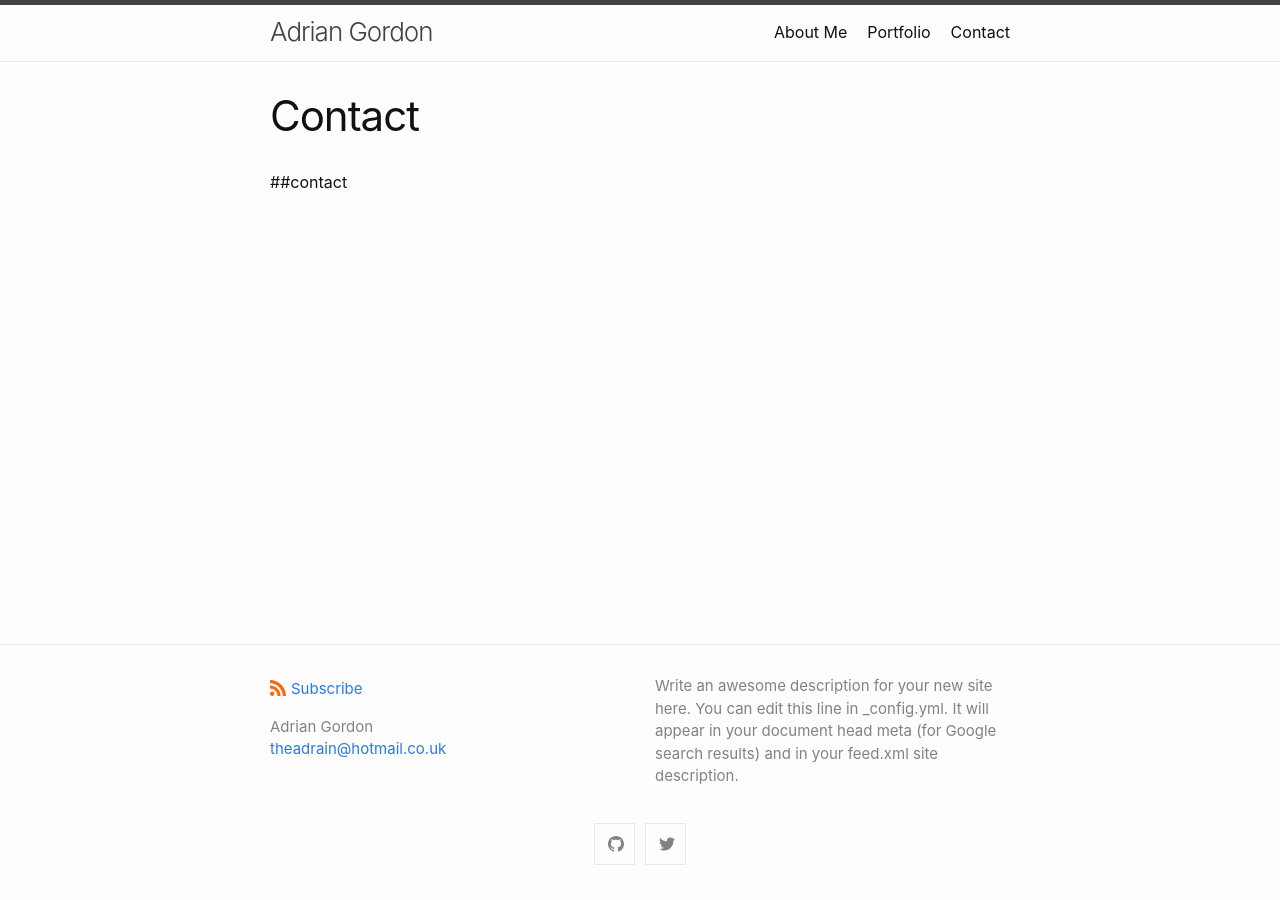
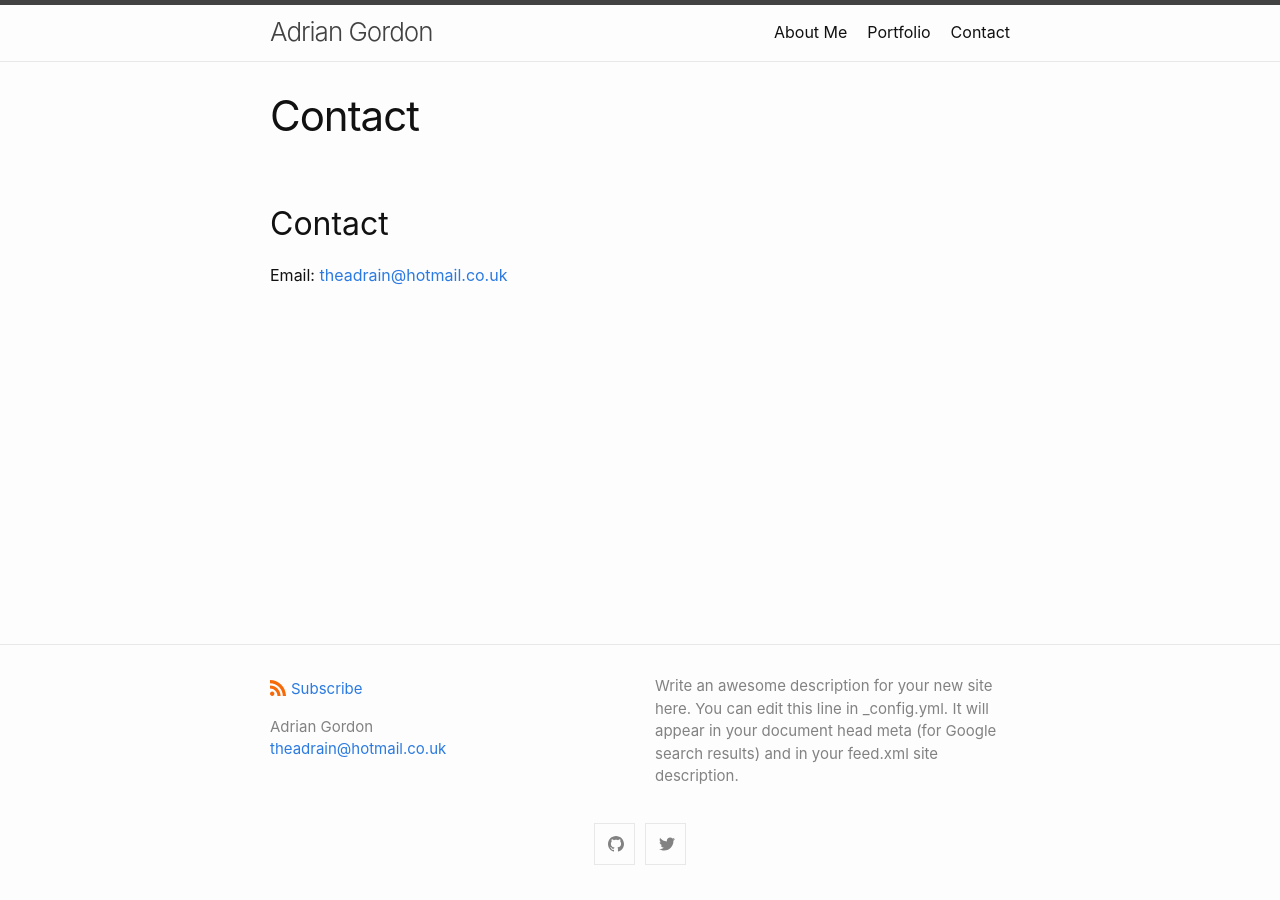
Before and after one commit to TheADrain/Portfolio, a Jekyll site: the page built from docs/contact.markdown, in a window 1280 px wide. Built offline with Jekyll 4.4.1, drawn with Linux system fonts in a browser that asks for light colours.

Commit message:
Update contact.markdown

```diff
--- a/docs/contact.markdown
+++ b/docs/contact.markdown
@@ -4,4 +4,6 @@ title: Contact
 permalink: /contact/
 ---
 
-##contact
+## Contact
+
+Email: [theadrain@hotmail.co.uk](mailto:theadrain@hotmail.co.uk)
```
